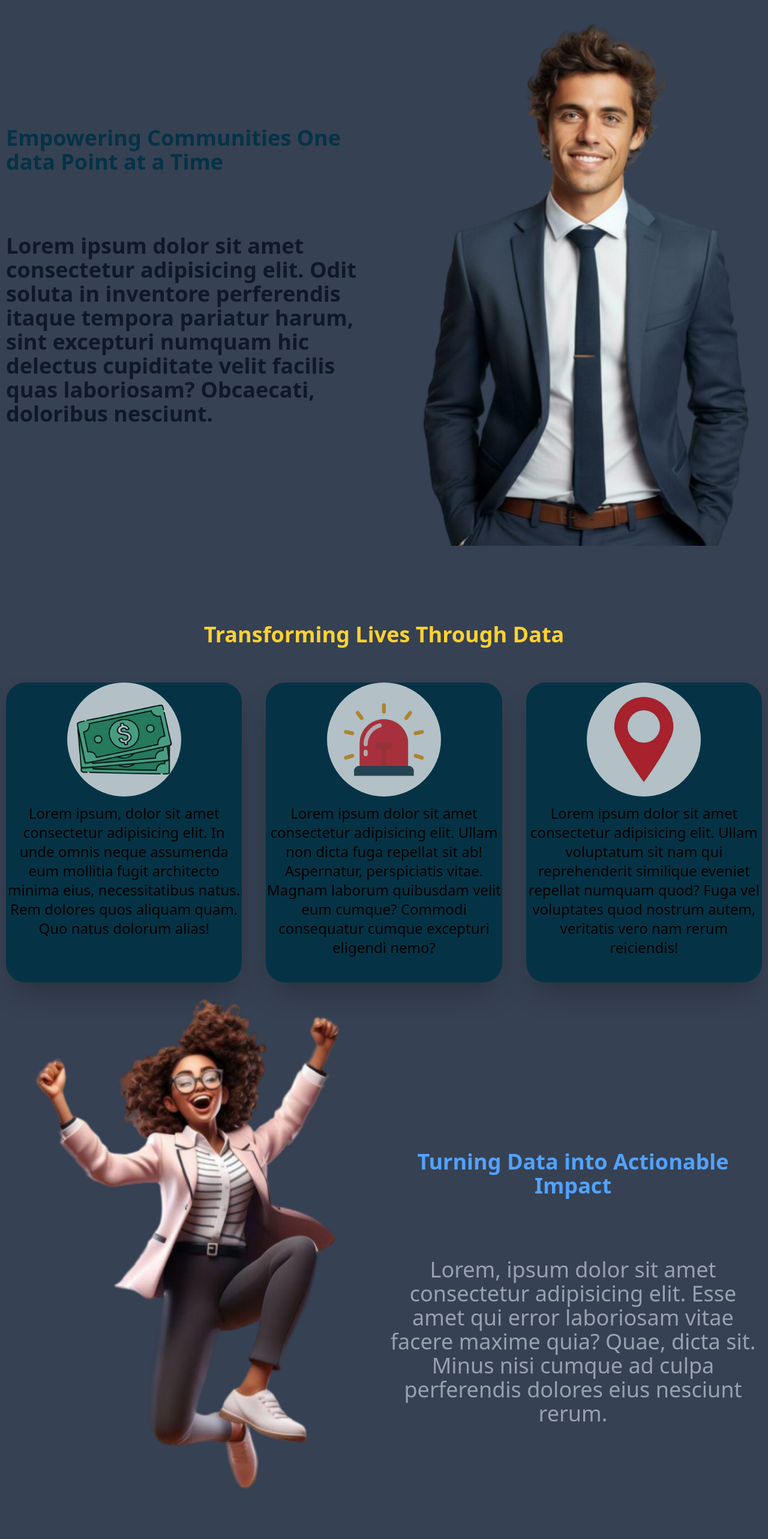
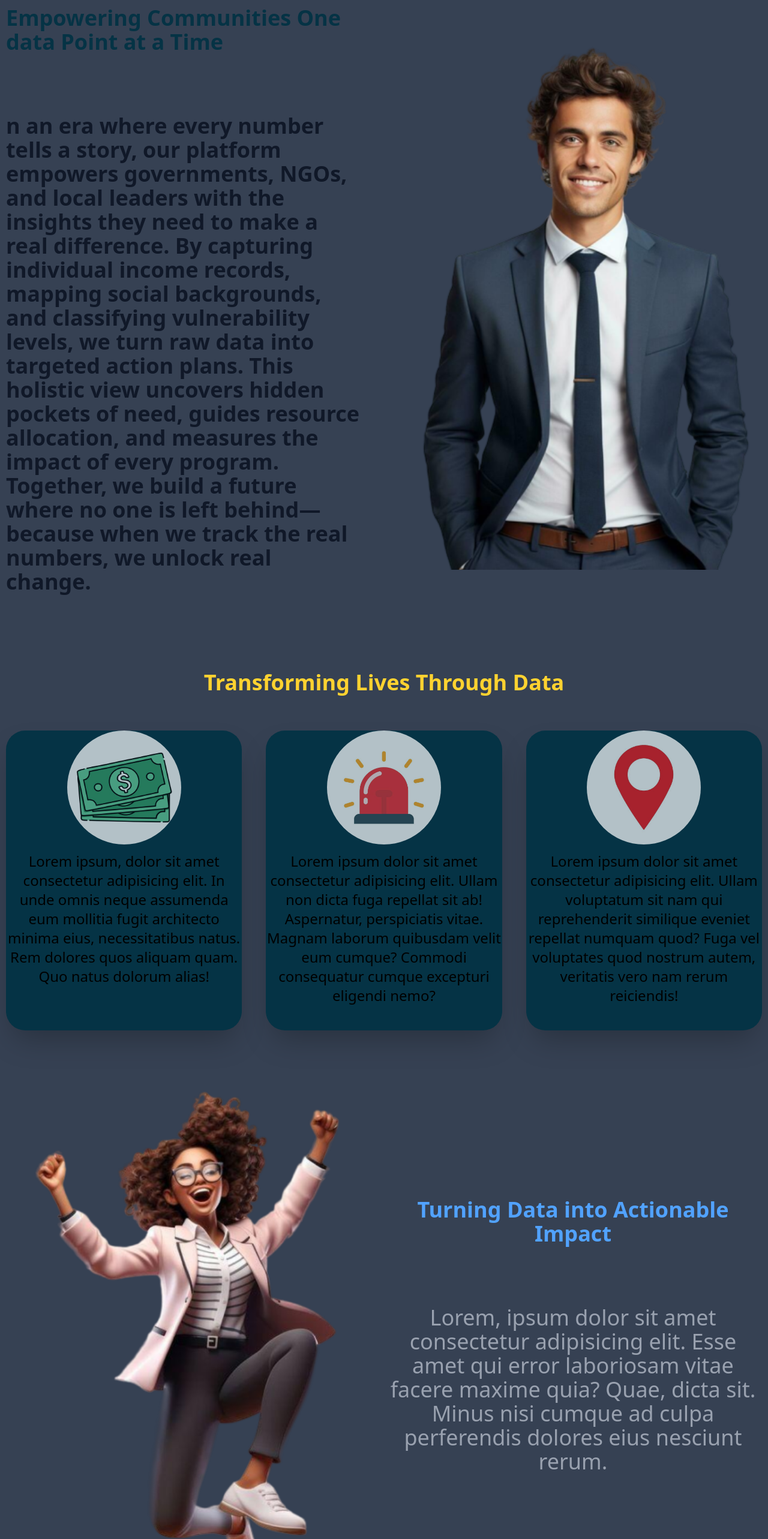
Before and after one commit to KenRobertOchieng/The-Poverty-Line-Project, a React (Vite) app: page / in a window 1280 px wide. Shown: the top 2566 px of the page at 60% size. Built offline with nearby package versions, Linux system fonts and the light colour scheme; the HTML template or start-up script is replaced by a standard one.

Commit message:
made another commits

```diff
--- a/index.html
+++ b/index.html
@@ -7,6 +7,6 @@
   </head>
   <body>
     <div id="root"></div>
-    <script type="module" src="frontend/src/main.jsx"></script>
+    <script type="module" src="src/main.jsx"></script>
   </body>
 </html>
--- a/src/App.css
+++ b/src/App.css
@@ -1,4 +1,4 @@
-body, html {
+/* body, html {
   height: 100%;
   margin: 0;
   padding: 0;
@@ -169,4 +169,4 @@ body {
   color: #e0e0e0;
   font-family: 'Crimson Text', serif;
   cursor: pointer;
-}
+} */
--- a/src/pages/HomePage.jsx
+++ b/src/pages/HomePage.jsx
@@ -12,7 +12,7 @@ const HomePage = () => {
 
         <div className='font-bold lg:text-4xl font-sans'>
           <h1 data-aos="fade-down" data-aos-delay="200" className='lg:text-4xl text-cyan-950 pb-25'>Empowering Communities One data Point at a Time</h1>
-          <p className='text-gray-900' data-aos="fade-down" data-aos-delay="400" >Lorem ipsum dolor sit amet consectetur adipisicing elit. Odit soluta in inventore perferendis itaque tempora pariatur harum, sint excepturi numquam hic delectus cupiditate velit facilis quas laboriosam? Obcaecati, doloribus nesciunt.</p>
+          <p className='text-gray-900' data-aos="fade-down" data-aos-delay="400" >n an era where every number tells a story, our platform empowers governments, NGOs, and local leaders with the insights they need to make a real difference. By capturing individual income records, mapping social backgrounds, and classifying vulnerability levels, we turn raw data into targeted action plans. This holistic view uncovers hidden pockets of need, guides resource allocation, and measures the impact of every program. Together, we build a future where no one is left behind—because when we track the real numbers, we unlock real change.</p>
 
         </div>
 
@@ -43,7 +43,7 @@ const HomePage = () => {
         <div className='grid grid-cols-2 '>
 
           {/* section 1 */}
-          <div><img data-aos="fade-down" data-aos-delay="200" className='object-cover w-[700px] bg-transparent animate-bounce duration-1000' src="src/imgs/kmanatham about happy black woman jumping, 3d character, money, body png, and money 3d 12120514_prev_ui.png" alt="" /></div>
+          <div><img data-aos="fade-down" data-aos-delay="200" className='object-cover w-[700px] bg-transparent' src="src/imgs/kmanatham about happy black woman jumping, 3d character, money, body png, and money 3d 12120514_prev_ui.png" alt="" /></div>
           {/* section 2 */}
           <div className='text-center m-auto'><h1 data-aos="fade-down" data-aos-delay="100" className='mb-25 text-4xl text-blue-400 font-bold'>Turning Data into Actionable Impact</h1>
           <p data-aos="fade-down" data-aos-delay="200" className='text-4xl text-gray-400'>Lorem, ipsum dolor sit amet consectetur adipisicing elit. Esse amet qui error laboriosam vitae facere maxime quia? Quae, dicta sit. Minus nisi cumque ad culpa perferendis dolores eius nesciunt rerum.</p></div>
```
Also changed, not shown: 1 other file (tests, documents, lock files or other folders).
